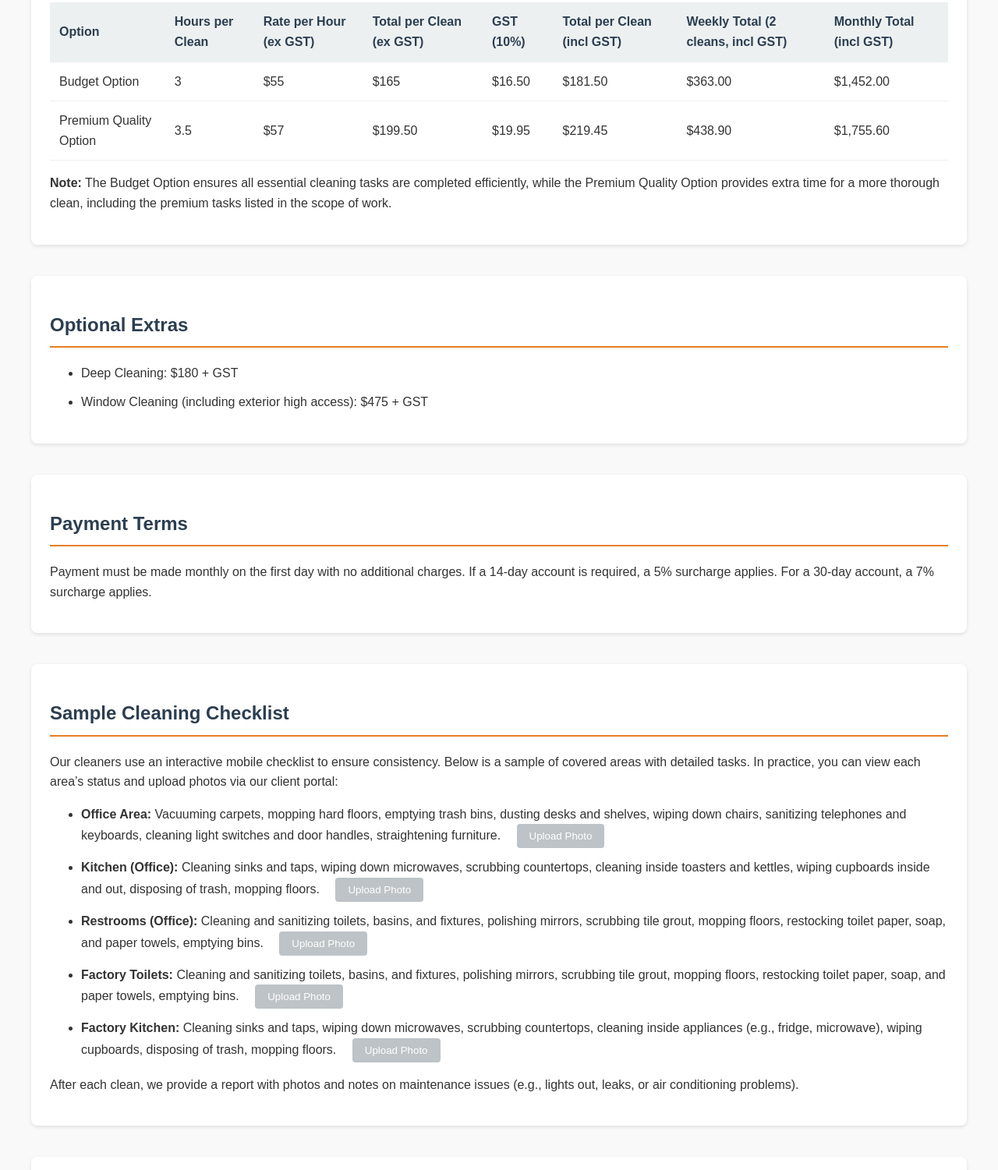
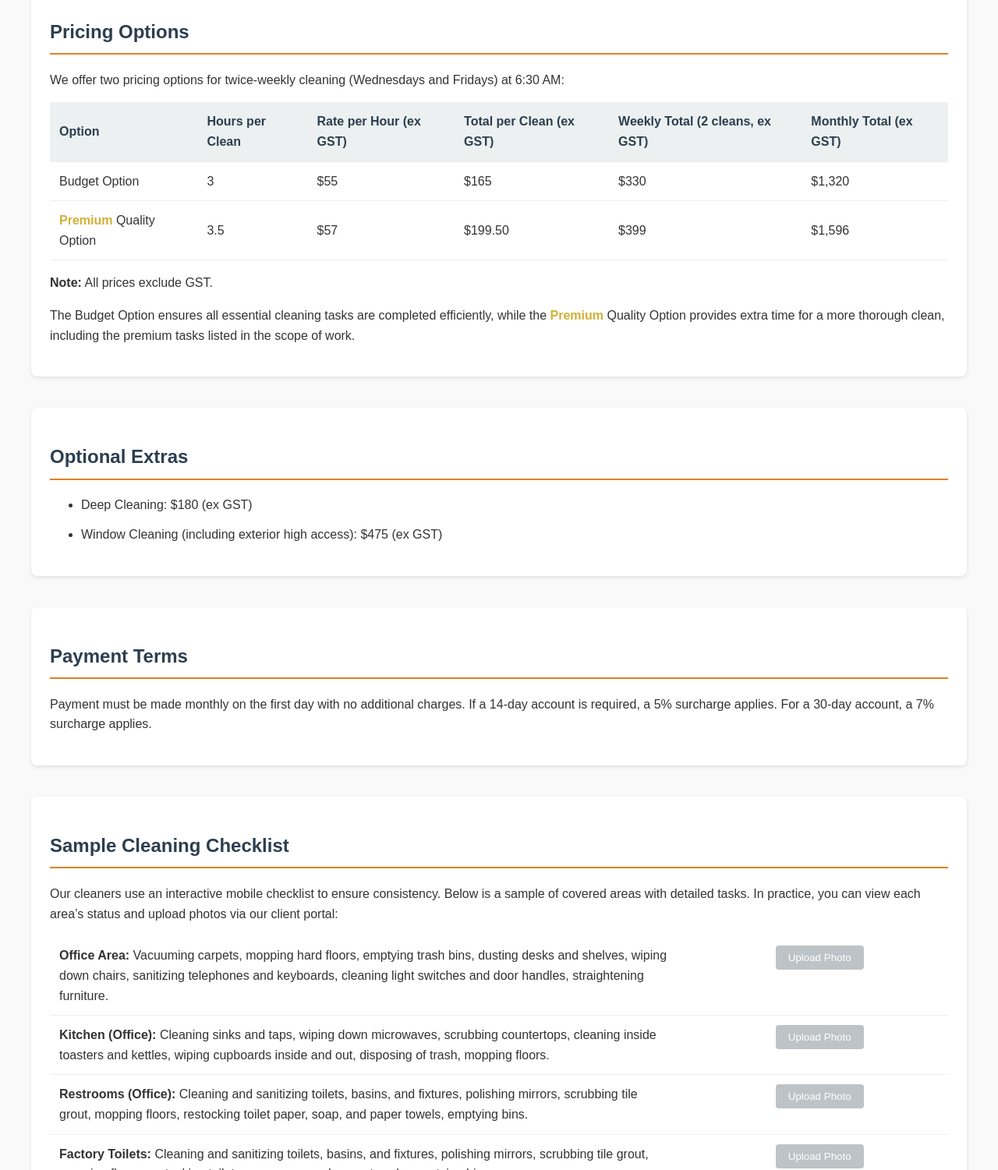
Before and after one commit to SprucesAustralia/willsbrosproposal, a plain HTML site: page index.html in a window 1280 px wide. Shown: the part 1299-2800 px from the top of the page at 78% size. Drawn offline with Linux system fonts and the light colour scheme.

Commit message:
Update index.html

```diff
--- a/index.html
+++ b/index.html
@@ -75,7 +75,7 @@
             cursor: not-allowed;
         }
         .premium {
-            color: #d4af37; /* Golden color for premium tasks */
+            color: #d4af37; /* Golden color for premium tasks and "Premium" word */
             font-weight: bold;
         }
         .reviews {
@@ -102,6 +102,9 @@
             width: 300px;
             vertical-align: top;
         }
+        .review-card p {
+            margin-bottom: 0.5rem; /* Added to prevent overlapping */
+        }
         footer {
             text-align: center;
             padding: 2rem;
@@ -119,12 +122,38 @@
         a:hover {
             text-decoration: underline;
         }
+        /* Scope of Works Table Styling */
+        #scope table {
+            table-layout: fixed;
+            width: 100%;
+        }
+        #scope th, #scope td {
+            width: 33.33%;
+            word-wrap: break-word;
+        }
+        /* Checklist Table Styling */
+        #checklist table {
+            width: 100%;
+        }
+        #checklist td {
+            padding: 0.75rem;
+            vertical-align: top;
+        }
+        #checklist td:first-child {
+            width: 70%;
+        }
+        #checklist td:last-child {
+            width: 30%;
+            text-align: center;
+        }
         @media (max-width: 768px) {
             main { padding: 1rem; }
             table { font-size: 0.9rem; }
             th, td { padding: 0.5rem; }
             button { margin-left: 0; margin-top: 0.5rem; display: block; width: 100%; }
             .review-card { width: 100%; }
+            #checklist td:first-child { width: 60%; }
+            #checklist td:last-child { width: 40%; }
         }
     </style>
 </head>
@@ -141,7 +170,7 @@
         </section>
         <section id="scope">
             <h2>Scope of Work</h2>
-            <p>Below is a detailed breakdown of the cleaning tasks for each day, with premium tasks highlighted in gold (included only in the Premium Quality Option):</p>
+            <p>Below is a detailed breakdown of the cleaning tasks for each day, with premium tasks highlighted in gold (included only in the <span class="premium">Premium</span> Quality Option):</p>
             <table>
                 <thead>
                     <tr>
@@ -189,10 +218,8 @@
                         <th>Hours per Clean</th>
                         <th>Rate per Hour (ex GST)</th>
                         <th>Total per Clean (ex GST)</th>
-                        <th>GST (10%)</th>
-                        <th>Total per Clean (incl GST)</th>
-                        <th>Weekly Total (2 cleans, incl GST)</th>
-                        <th>Monthly Total (incl GST)</th>
+                        <th>Weekly Total (2 cleans, ex GST)</th>
+                        <th>Monthly Total (ex GST)</th>
                     </tr>
                 </thead>
                 <tbody>
@@ -201,30 +228,27 @@
                         <td>3</td>
                         <td>$55</td>
                         <td>$165</td>
-                        <td>$16.50</td>
-                        <td>$181.50</td>
-                        <td>$363.00</td>
-                        <td>$1,452.00</td>
+                        <td>$330</td>
+                        <td>$1,320</td>
                     </tr>
                     <tr>
-                        <td>Premium Quality Option</td>
+                        <td><span class="premium">Premium</span> Quality Option</td>
                         <td>3.5</td>
                         <td>$57</td>
                         <td>$199.50</td>
-                        <td>$19.95</td>
-                        <td>$219.45</td>
-                        <td>$438.90</td>
-                        <td>$1,755.60</td>
+                        <td>$399</td>
+                        <td>$1,596</td>
                     </tr>
                 </tbody>
             </table>
-            <p><strong>Note:</strong> The Budget Option ensures all essential cleaning tasks are completed efficiently, while the Premium Quality Option provides extra time for a more thorough clean, including the premium tasks listed in the scope of work.</p>
+            <p><strong>Note:</strong> All prices exclude GST.</p>
+            <p>The Budget Option ensures all essential cleaning tasks are completed efficiently, while the <span class="premium">Premium</span> Quality Option provides extra time for a more thorough clean, including the premium tasks listed in the scope of work.</p>
         </section>
         <section id="optional-extras">
             <h2>Optional Extras</h2>
             <ul>
-                <li>Deep Cleaning: $180 + GST</li>
-                <li>Window Cleaning (including exterior high access): $475 + GST</li>
+                <li>Deep Cleaning: $180 (ex GST)</li>
+                <li>Window Cleaning (including exterior high access): $475 (ex GST)</li>
             </ul>
         </section>
         <section id="payment-terms">
@@ -234,13 +258,28 @@
         <section id="checklist">
             <h2>Sample Cleaning Checklist</h2>
             <p>Our cleaners use an interactive mobile checklist to ensure consistency. Below is a sample of covered areas with detailed tasks. In practice, you can view each area’s status and upload photos via our client portal:</p>
-            <ul>
-                <li><strong>Office Area:</strong> Vacuuming carpets, mopping hard floors, emptying trash bins, dusting desks and shelves, wiping down chairs, sanitizing telephones and keyboards, cleaning light switches and door handles, straightening furniture. <button disabled>Upload Photo</button></li>
-                <li><strong>Kitchen (Office):</strong> Cleaning sinks and taps, wiping down microwaves, scrubbing countertops, cleaning inside toasters and kettles, wiping cupboards inside and out, disposing of trash, mopping floors. <button disabled>Upload Photo</button></li>
-                <li><strong>Restrooms (Office):</strong> Cleaning and sanitizing toilets, basins, and fixtures, polishing mirrors, scrubbing tile grout, mopping floors, restocking toilet paper, soap, and paper towels, emptying bins. <button disabled>Upload Photo</button></li>
-                <li><strong>Factory Toilets:</strong> Cleaning and sanitizing toilets, basins, and fixtures, polishing mirrors, scrubbing tile grout, mopping floors, restocking toilet paper, soap, and paper towels, emptying bins. <button disabled>Upload Photo</button></li>
-                <li><strong>Factory Kitchen:</strong> Cleaning sinks and taps, wiping down microwaves, scrubbing countertops, cleaning inside appliances (e.g., fridge, microwave), wiping cupboards, disposing of trash, mopping floors. <button disabled>Upload Photo</button></li>
-            </ul>
+            <table>
+                <tr>
+                    <td><strong>Office Area:</strong> Vacuuming carpets, mopping hard floors, emptying trash bins, dusting desks and shelves, wiping down chairs, sanitizing telephones and keyboards, cleaning light switches and door handles, straightening furniture.</td>
+                    <td><button disabled>Upload Photo</button></td>
+                </tr>
+                <tr>
+                    <td><strong>Kitchen (Office):</strong> Cleaning sinks and taps, wiping down microwaves, scrubbing countertops, cleaning inside toasters and kettles, wiping cupboards inside and out, disposing of trash, mopping floors.</td>
+                    <td><button disabled>Upload Photo</button></td>
+                </tr>
+                <tr>
+                    <td><strong>Restrooms (Office):</strong> Cleaning and sanitizing toilets, basins, and fixtures, polishing mirrors, scrubbing tile grout, mopping floors, restocking toilet paper, soap, and paper towels, emptying bins.</td>
+                    <td><button disabled>Upload Photo</button></td>
+                </tr>
+                <tr>
+                    <td><strong>Factory Toilets:</strong> Cleaning and sanitizing toilets, basins, and fixtures, polishing mirrors, scrubbing tile grout, mopping floors, restocking toilet paper, soap, and paper towels, emptying bins.</td>
+                    <td><button disabled>Upload Photo</button></td>
+                </tr>
+                <tr>
+                    <td><strong>Factory Kitchen:</strong> Cleaning sinks and taps, wiping down microwaves, scrubbing countertops, cleaning inside appliances (e.g., fridge, microwave), wiping cupboards, disposing of trash, mopping floors.</td>
+                    <td><button disabled>Upload Photo</button></td>
+                </tr>
+            </table>
             <p>After each clean, we provide a report with photos and notes on maintenance issues (e.g., lights out, leaks, or air conditioning problems).</p>
         </section>
         <section id="additional-info">
@@ -281,9 +320,10 @@
             <p><a href="https://g.co/kgs/wiRqpiB" target="_blank">View more reviews on Google</a></p>
         </section>
         <section id="map">
-            <h2>Our Location</h2>
-            <iframe src="https://www.google.com/maps/embed?pb=!4v1740718025838!6m8!1m7!1sMWyRnWyVP9sdCPb1qB7J8w!2m2!1d-28.03392605395354!2d153.3551360482055!3f271.77247974666057!4f0!5f0.7820865974627469" width="600" height="450" style="border:0;" allowfullscreen="" loading="lazy" referrerpolicy="no-referrer-when-downgrade"></iframe>
-            <p style="color: #e67e22; font-weight: bold;">Happy Birthday! We’ve made this proposal extra special for you!</p>
+            <h2>Your Location</h2>
+            <div style="text-align: center;">
+                <iframe src="https://www.google.com/maps/embed?pb=!4v1740718025838!6m8!1m7!1sMWyRnWyVP9sdCPb1qB7J8w!2m2!1d-28.03392605395354!2d153.3551360482055!3f271.77247974666057!4f0!5f0.7820865974627469" width="600" height="450" style="border:0;" allowfullscreen="" loading="lazy" referrerpolicy="no-referrer-when-downgrade"></iframe>
+            </div>
         </section>
     </main>
     <footer>
```
